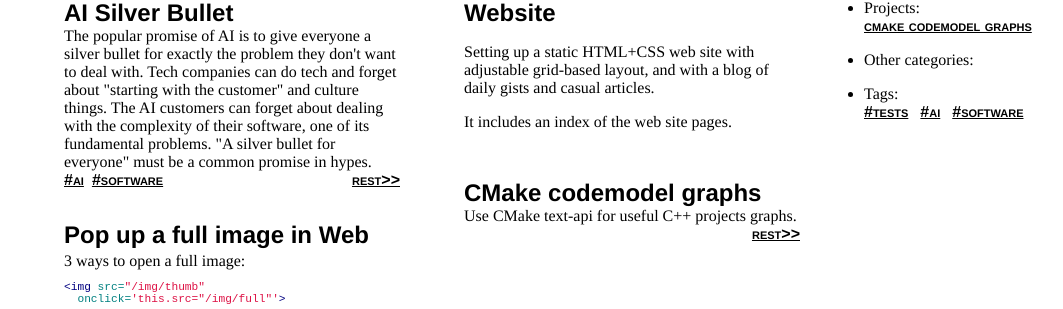
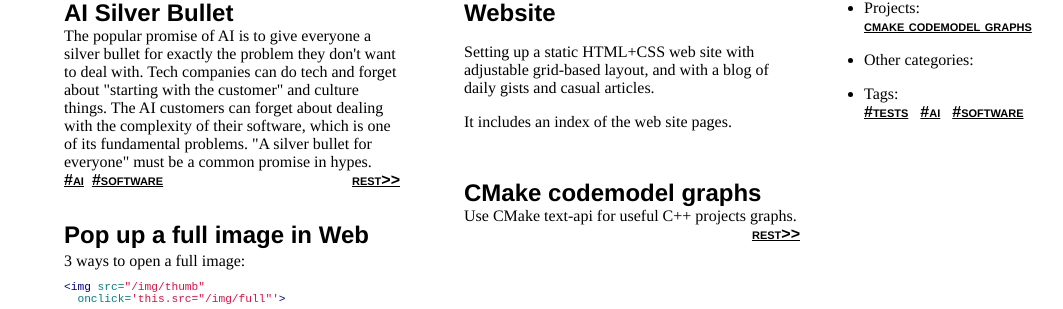
Before and after one commit to xealits/xealits.github.io, a Jekyll site: the page built from index.html, in a window 1280 px wide. Shown: the part 215-524 px from the top of the page, without its empty margins (8-1071 px from the left). Built offline with Jekyll 4.4.1, drawn with Linux system fonts in a browser that asks for light colours.

Commit message:
Add a paragraph gap after abstract
	modified:   _posts/2025/2025-07-20-ai-silver-bullet.markdown

```diff
--- a/_posts/2025/2025-07-20-ai-silver-bullet.markdown
+++ b/_posts/2025/2025-07-20-ai-silver-bullet.markdown
@@ -10,11 +10,12 @@
 exactly the problem they don't want to deal with. Tech companies
 can do tech and forget about "starting with the customer" and culture things.
 The AI customers can forget about dealing with the complexity of their software,
-one of its fundamental problems.
+which is one of its fundamental problems.
 "A silver bullet for everyone" must be a common promise in hypes.
 </summary>
 
 <!--more-->
+<p></p>
 
 It’s curious how the popular promise of AI suggests to deliver a silver bullet for everyone.
 
```
